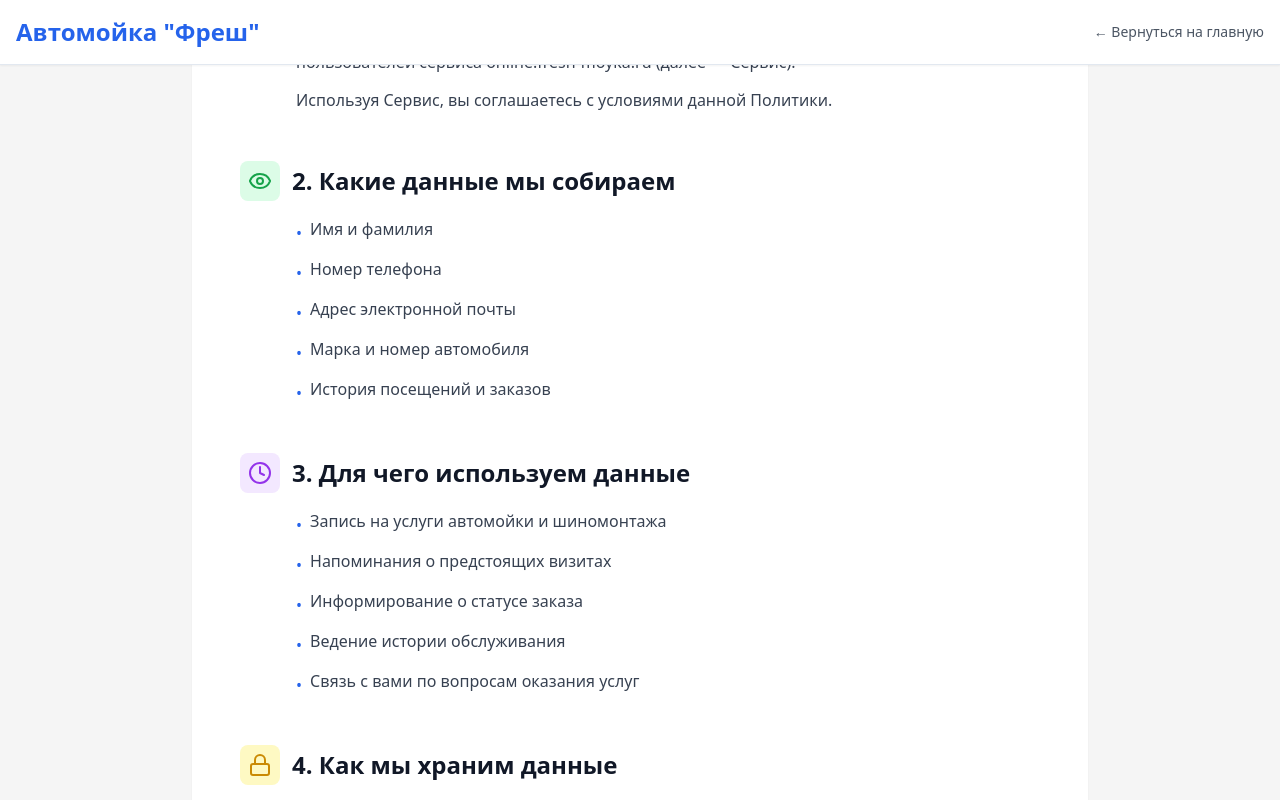
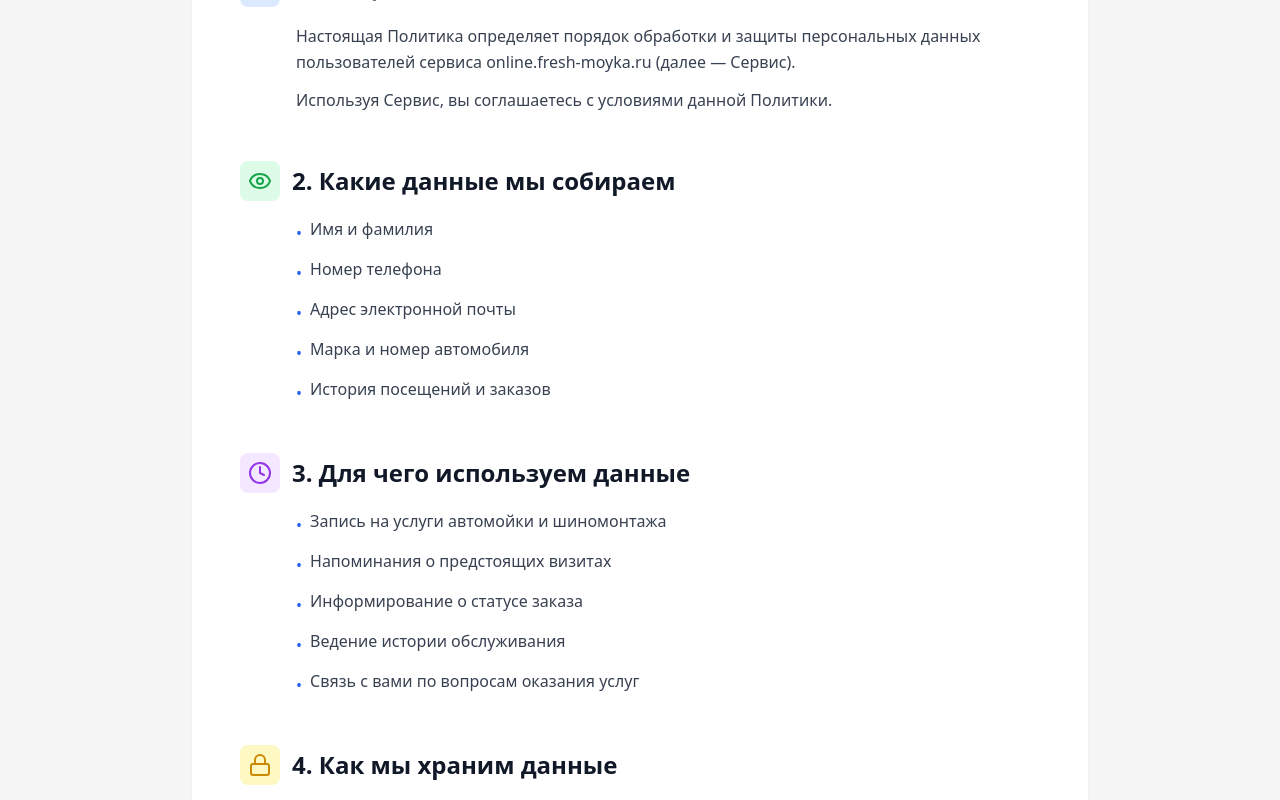
Before and after one commit to Vegass027/dovatora-landing-prod, a React (Vite) app: page / in a window 1280 px wide. Both pictures are taken after a click on the button "Политика конфиденциальности". Shown: the part 317-1117 px from the top of the page. Built offline with nearby package versions, Linux system fonts and the light colour scheme; no server answers; the database is empty.

Commit message:
Изменен хедер на absolute позиционирование

```diff
--- a/src/PrivacyPage.tsx
+++ b/src/PrivacyPage.tsx
@@ -24,9 +24,9 @@ export function PrivacyPage({ onNavigateToMain }: PrivacyPageProps) {
     return () => window.removeEventListener('scroll', handleScroll);
   }, [lastScrollY]);
   return (
-    <div className="min-h-screen bg-[#f5f5f5] text-gray-900 font-sans">
+    <div className="min-h-screen bg-[#f5f5f5] text-gray-900 font-sans relative">
       {/* Header */}
-      <header className={`bg-white border-b fixed top-0 left-0 right-0 z-[100] shadow-sm transition-transform duration-300 ${isHeaderVisible ? 'translate-y-0' : '-translate-y-full'}`}>
+      <header className={`bg-white border-b absolute top-0 left-0 right-0 z-[100] shadow-sm transition-transform duration-300 ${isHeaderVisible ? 'translate-y-0' : '-translate-y-full'}`}>
         <div className="container mx-auto px-4 py-4">
           <div className="flex items-center justify-between">
             <button
--- a/src/PublicPage.tsx
+++ b/src/PublicPage.tsx
@@ -31,9 +31,9 @@ export function PublicPage({ services, tireServices, onNavigateToPrivacy }: Publ
   }, [lastScrollY]);
 
   return (
-    <div className="min-h-screen bg-[#f5f5f5] text-gray-900 font-sans">
+    <div className="min-h-screen bg-[#f5f5f5] text-gray-900 font-sans relative">
       {/* Header */}
-      <header className={`bg-white border-b fixed top-0 left-0 right-0 z-[100] shadow-sm transition-transform duration-300 ${isHeaderVisible ? 'translate-y-0' : '-translate-y-full'}`}>
+      <header className={`bg-white border-b absolute top-0 left-0 right-0 z-[100] shadow-sm transition-transform duration-300 ${isHeaderVisible ? 'translate-y-0' : '-translate-y-full'}`}>
         <div className="container mx-auto px-4 py-4">
           <div className="flex items-center justify-between">
             <button
```
